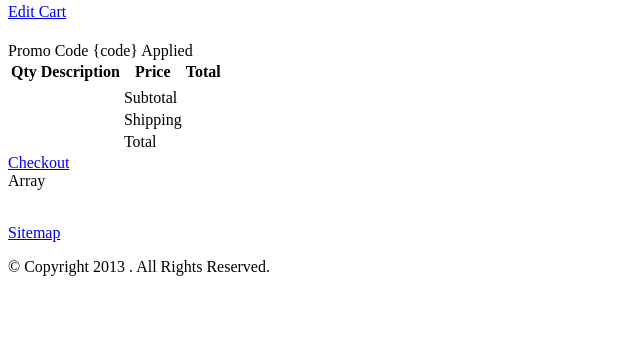
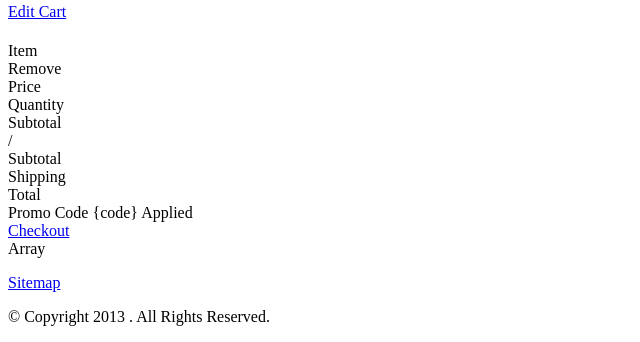
Before and after one commit to lightspeedretail/theme-monaco, a Yii app: template views/cart/index.php in a window 1280 px wide. Shown: the part 757-1099 px from the top of the page, without its empty margins (0-640 px from the left). Before the commit the page ends 1033 px from the top, so only its background shows below. Run offline with PHP 8.4 and a stand-in for Yii, Linux system fonts and the light colour scheme; the template is opened without the code that fills it, so the values that code supplies are empty; some libraries are stand-ins or nearby versions.

Commit message:
Implemented most of shopping cart

```diff
--- a/css/style.css
+++ b/css/style.css
@@ -20,7 +20,7 @@
 b { font-weight: 700; }
 i { font-style: italic; }
 u { text-decoration: underline;}
-input, input:focus { font-family: inherit; font-size: 1.1em; line-height: 1.2em; border: 10px solid; padding: 0px;border-radius: 0px;}
+input, input:focus { font-family: inherit; font-size: 1.1em; line-height: 1.2em; border: 10px solid black; padding: 0px;border-radius: 0px; background: black; color: white;}
 select, input[type="text"], input[type="password"], input[type="email"],input[type="text"]:focus, input[type="password"]:focus, input[type="email"]:focus { font-family: inherit; font-size: 1.1em; line-height: 1.2em; width: 200px; box-shadow:none; padding: 0px; border-radius: 0px;}
 input { -webkit-appearance: none;  }
 input[type="checkbox"] { width: 20px; height: 20px; border: 0px; -webkit-appearance: checkbox; }
--- a/views/cart/_cartitems.php
+++ b/views/cart/_cartitems.php
@@ -8,73 +8,46 @@
     if (!isset($model)) $model = Yii::app()->shoppingcart;
 ?>
 
-<div id="genericcart">
-    <table class="table">
-        <thead>
-            <tr>
-              <th><?= Yii::t('cart','Qty'); ?></th>
-              <th><?= Yii::t('cart','Description'); ?></th>
-              <th><?= Yii::t('cart','Price'); ?></th>
-              <th><?= Yii::t('cart','Total'); ?></th>
-            </tr>
-        </thead>
-        <tbody>
-            <?php foreach($model->cartItems as $item): ?>
-                <tr>
-                    <td>
-                        <?php
-                            if (isset($this->intEditMode) && $this->intEditMode)
-                                echo CHtml::textField(CHtml::activeId($item,'qty')."_".$item->id,$item->qty,array('class'=>'cart_qty_box'));
-                                else echo $item->qty;
-                        ?>
-                    </td>
-                    <td><a href="<?php echo $item->Link; ?>"><?=  _xls_truncate($item->description, 65, "...\n", true); ?></a></td>
-                    <td>
-                        <?= ($item->discount) ? sprintf("<strike>%s</strike> ", _xls_currency($item->sell_base))._xls_currency($item->sell_discount) : _xls_currency($item->sell);  ?>
-                    </td>
-                    <td><?= _xls_currency($item->sell_total) ?></td>
-                </tr>
-            <?php endforeach; ?>
-
-            <tr>
-                <td></td>
-                <td></td>
-                <td></td>
-                <td></td>
-            </tr>
-
-            <tr>
-                <td></td>
-                <td></td>
-                <td><?= Yii::t('cart','Subtotal'); ?></td>
-                <td><span id="cartSubtotal"><?= _xls_currency($model->subtotal); ?></span></td>
-            </tr>
-
-            <?php echo $this->renderPartial('/cart/_carttaxes',array('model'=>$model),true); ?>
-
-            <tr>
-                <td></td>
-                <td></td>
-                <td><?= Yii::t('cart',"Shipping"); ?></td>
-                <td><span id="cartShipping"><?= _xls_currency($model->shipping_sell); ?></span></td>
-            </tr>
-
-            <tr>
-                <td></td>
-                <td></td>
-                <td><?= Yii::t('cart',"Total"); ?></td>
-                <td><span id="cartTotal"><?= _xls_currency($model->total); ?></span></td>
-            </tr>
 
 
 
-            <?php if($model->PromoCode): ?>
-                <div class="row-fluid remove-bottom">
-                     <div class="span4 offset6 promoCode"><?= Yii::t('cart',"Promo Code {code} Applied",array('{code}'=>"<strong>".$model->PromoCode."</strong>")); ?>
-                     </div>
-                </div>
-            <?php endif; ?>
 
-        </tbody>
-    </table>
+
+
+<div class='row-fluid cart-header'>
+    <div class='span5'>Item</div>
+    <div class='span1'>Remove</div>
+    <div class='span1'><?= Yii::t('cart','Price'); ?></div>
+    <div class='span4'><?= Yii::t('cart','Quantity'); ?></div>
+    <div class='span1'><?= Yii::t('cart','Subtotal'); ?></div>
 </div>
+
+
+<?php foreach($model->cartItems as $item): ?>
+<div class='cart-item row-fluid'>
+    <div class='item span5'>
+        <?php if ($item->product->ProductPhotos) { ?>
+            <img src="<?php echo $item->product->ProductPhotos[0]['image']; ?>" style='max-width: 128px' />
+        <?php } ?>
+        <div class='desc'>
+            <a href="<?php echo $item->Link; ?>"><?=  _xls_truncate($item->description, 65, "...\n", true); ?></a>
+        </div>
+    </div>
+    <div class='span1'>
+        X
+    </div>
+    <div class='span1'>
+        <?= ($item->discount) ? sprintf("<strike>%s</strike> ", _xls_currency($item->sell_base))._xls_currency($item->sell_discount) : _xls_currency($item->sell);  ?>
+    </div>
+    <div class='span4'>
+            <?php
+                if (isset($this->intEditMode) && $this->intEditMode)
+                    echo CHtml::textField(CHtml::activeId($item,'qty')."_".$item->id,$item->qty,array('class'=>'cart_qty_box'));
+                    else echo $item->qty;
+            ?>
+    </div>
+    <div class='span1'>
+        <?= _xls_currency($item->sell_total) ?>
+    </div>
+</div>
+<?php endforeach; ?>
--- a/views/cart/_carttaxes.php
+++ b/views/cart/_carttaxes.php
@@ -1,12 +1,9 @@
 <?php if($model->TaxTotal && Yii::app()->params['TAX_INCLUSIVE_PRICING']=='0'): ?>
 	<?php foreach($model->Taxes as $tax=>$taxvalue): ?>
 		<?php if($taxvalue): ?>
-            <tr>
-                <td></td>
-                <td></td>
-                <td><?= $tax; ?></td>
-                <td><?= _xls_currency($taxvalue); ?></td>
-            </tr>
+            <div class='offset8 span4'>
+                <?= $tax; ?> <?= _xls_currency($taxvalue); ?>
+            </div>
 		<?php endif; ?>
 	<?php endforeach; ?>
 <?php endif; ?>
--- a/views/cart/index.php
+++ b/views/cart/index.php
@@ -31,15 +31,34 @@
 
 ));?>
 
-<div id="cartItems" class="spaceafter"><?php $this->renderPartial('/cart/_cartitems'); ?></div>
+<?php
+/*
+ * This file is used in a renderPartial() to display the cart within another view
+ * Because our cart is pulled from the component, we can render from anywhere
+ *
+ * If our controller set intEditMode to be true, then this becomes an edit form to let the user change qty
+ */
+    if (!isset($model)) $model = Yii::app()->shoppingcart;
+?>
 
-<div class="clearfix"></div>
+<?php $this->renderPartial('/cart/_cartitems'); ?>
 
-<div class="row-fluid">
-
-<?php echo CHtml::link(Yii::t('cart','Checkout'),array('cart/checkout')) ?>
-
-    <div class="span2">
+<div class='row-fluid cart-adjust'>
+	<div class='span4'>
+	<?php echo CHtml::ajaxButton(
+		Yii::t('cart', 'Update Cart'),
+		array('cart/updatecart'),
+		array('data'=>'js:$("#ShoppingCart").serialize()',
+			'type'=>'POST',
+			'dataType'=>'json',
+			'success' => 'js:function(data){
+	                    if (data.action=="alert") {
+	                      alert(data.errormsg);
+						} else if (data.action=="success") {
+							 location.reload();
+						}}'
+		)); ?>
+		/
 		<?php echo CHtml::ajaxButton(
 		Yii::t('cart', 'Clear Cart'),
 		array('cart/clearcart'),
@@ -53,42 +72,63 @@
 							 location.reload();
 						}}'
 		),array('confirm'=>Yii::t('cart',"Are you sure you want to erase your cart items?"))); ?>
+	</div>
+	<div class='offset6 span1'>
+		<?= Yii::t('cart','Subtotal'); ?>
+	</div>
+	<div class='span1'>
+		 <?= _xls_currency($model->subtotal); ?>
+	</div>
+</div>
+<?php if($model->TaxTotal && Yii::app()->params['TAX_INCLUSIVE_PRICING']=='0'): ?>
+	<?php foreach($model->Taxes as $tax=>$taxvalue): ?>
+		<?php if($taxvalue): ?>
+		<div class='row-fluid'>
+            <div class='offset10 span1'>
+                <?= $tax; ?>
+            </div>
+            <div class='span1'>
+            	<?= _xls_currency($taxvalue); ?>
+            </div>
+        </div>
+		<?php endif; ?>
+	<?php endforeach; ?>
+<?php endif; ?>
+<div class='row-fluid'>
+	<div class='offset10 span1'>
+		<?= Yii::t('cart','Shipping'); ?>
+	</div>
+	<div class='span1'>
+		<?= _xls_currency($model->shipping_sell); ?>
+	</div>
+</div>
+<div class='row-fluid'>
+	<div class='offset10 span1'>
+		<?= Yii::t('cart',"Total"); ?>
+	</div>
+	<div class='span1'>
+		<?= _xls_currency($model->total); ?>
+	</div>
+</div>
+<?php if($model->PromoCode): ?>
+    <div class="row-fluid remove-bottom">
+         <div class="span4 offset6 promoCode"><?= Yii::t('cart',"Promo Code {code} Applied",array('{code}'=>"<strong>".$model->PromoCode."</strong>")); ?>
+         </div>
     </div>
+<?php endif; ?>
 
-    <div class="span2">
-		<?php echo CHtml::htmlButton(
-		Yii::t('cart', 'Email Cart'),
-	    array(
-		    'onClick'=>'js:jQuery($("#CartShare")).dialog("open");return false;')
-        ); ?>
-    </div>
+
+<div class="row-fluid">
+
+	<?php echo CHtml::link(Yii::t('cart','Checkout'),array('cart/checkout'), array('class' => 'checkout big-button')) ?>
 
 	<?= CHtml::tag('div',array(
 		'id'=>'shoppingcartcontinue',
 		'class'=>'span4 checkoutlink',
+		'style' => 'float: right;',
 		'onClick'=>'js:window.location.href="'. $this->returnUrl.'"'),
-	Yii::t('cart','Continue Shopping'));
+		Yii::t('cart','Continue Shopping'));
 	?>
-
-    <div class="span1">
-		&nbsp;
-    </div>
-
-    <div class="span2">
-		<?php echo CHtml::ajaxButton(
-		Yii::t('cart', 'Update Cart'),
-		array('cart/updatecart'),
-		array('data'=>'js:$("#ShoppingCart").serialize()',
-			'type'=>'POST',
-			'dataType'=>'json',
-			'success' => 'js:function(data){
-	                    if (data.action=="alert") {
-	                      alert(data.errormsg);
-						} else if (data.action=="success") {
-							 location.reload();
-						}}'
-		)); ?>
-    </div>
 
 </div>
 
--- a/views/layouts/column1.php
+++ b/views/layouts/column1.php
@@ -1,6 +1,6 @@
 <?php $this->beginContent('//layouts/main'); ?>
 
-
+<div class="container-fluid">
 	<?php $this->widget('zii.widgets.CBreadcrumbs', array(
 			'links'=>$this->breadcrumbs,
 			'homeLink'=>CHtml::link(CHtml::image(Yii::app()->theme->baseUrl.'/css/images/breadcrumbs_home.png'), array('/site/index')),
@@ -21,7 +21,7 @@
     <div id="viewport" class="row-fluid">
 		<?php echo $content; ?>
     </div>
-
+</div>
 
 
 
--- a/views/layouts/column2.php
+++ b/views/layouts/column2.php
@@ -1,5 +1,5 @@
 <?php $this->beginContent('//layouts/main'); ?>
-<div class="row-fluid products-grid">
+<div class="container-fluid products-grid">
 	<?php $this->widget('zii.widgets.CBreadcrumbs', array(
         'links'=>$this->breadcrumbs,
 		'homeLink'=>CHtml::link(CHtml::image(Yii::app()->theme->baseUrl.'/css/images/breadcrumbs_home.png'), array('/site/index')),
--- a/views/product/index.php
+++ b/views/product/index.php
@@ -6,7 +6,7 @@
 ?>
 	<div id="product_details" class="viewport">
 		<div class="row-fluid">
-	        <div class="span5">
+	        <div class="span4">
 		        <div id="photos">
 			        <?= $this->renderPartial('/product/_photos', array('model'=>$model), true); ?>
 	            </div>
```
Also changed, not shown: css/monaco.css (+75 -0 lines).
